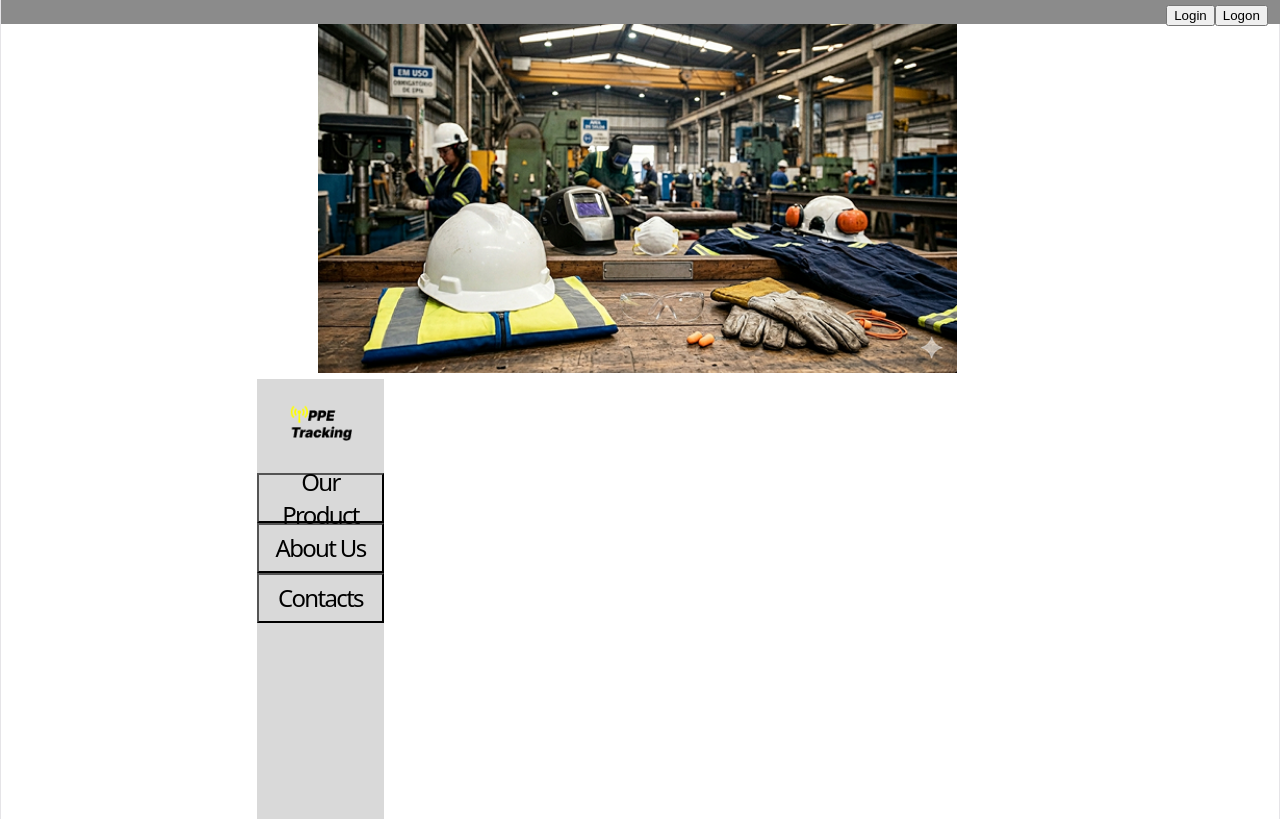
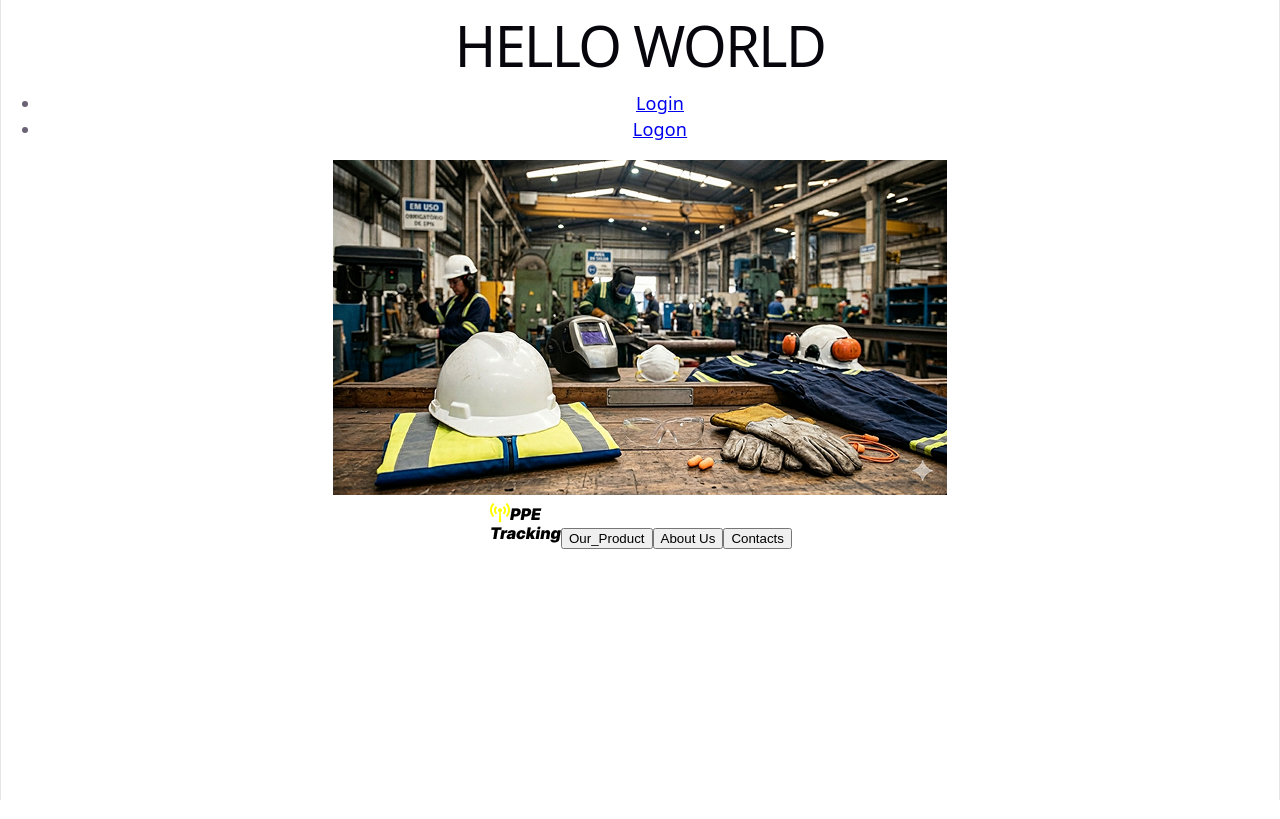
Before and after one commit to Miguel-Herculano-Viana/PPE-Tracking, a Vue app: page / in a window 1280 px wide. Built offline with nearby package versions, Linux system fonts and the light colour scheme.

Commit message:
Overall improvements

```diff
--- /dev/null
+++ b/src/views/About_Us.vue
@@ -0,0 +1,13 @@
+<script>
+import { useRouter } from 'vue-router'
+export default {
+    name: "AboutUs"
+}
+</script>
+<template>
+    <h1>About Us</h1>
+    <h2>
+        This system was developed by Miguel Herculano Viana, as an Academic Project for the University “SENAI Roberto Mange”, Located in Brazil.
+    </h2>
+    <img src="../assets/Rectangle 5.png">
+</template>
--- /dev/null
+++ b/src/views/Contacts.vue
@@ -0,0 +1,11 @@
+<script>
+import { useRouter } from 'vue-router'
+export default {
+    name: "Contacts"
+}
+</script>
+<template>
+    <h1>Contacts</h1>
+    <h2>You can contact me via E-mail in case of any issues, please, send your request to this address:</h2>
+    <h2>miguel.herculanoviana@gmail.com</h2>
+</template>
--- a/src/views/Landing.vue
+++ b/src/views/Landing.vue
@@ -3,146 +3,31 @@ import { useRouter } from 'vue-router'
 export default {
     name: "Landing"
 }
-
 </script>
 
 <template>
-    <div class = "body">
-        <div class="top_stripe">
-            <div class="buttons">
-                <router-link class="login" to="/Login">
-                    <button class="botao_login"> Login </button>
-                </router-link>
-                <router-link class="logon" to="/Logon">
-                    <button class="botao_logon"> Logon </button>
-                </router-link>
-            </div>
-        </div>
-        <section id="Landing" class="landing">
-            <img src="../assets/Gemini_Generated_Image_zi29uhzi29uhzi29 1.png" class="banner_image"> <img/>
-            <div class="information_esq">
-                <div class="selector">
-                    <img src="../assets/Group 2.png" class="logo"></img>
-                    <div src="product_info">
-                        <button class="Our_P">
-                        <h1 class="Texto_opcao1">
-                            Our Product
-                        </h1>
-                        </button>
-                    </div>
-                    <div class="about_us">
-                        <button class="Abt_us">
-                            <h1 class="Texto_opcao2">
-                                About Us
-                            </h1>
-                        </button>
-                    </div>
-                    <div class="contacts">
-                        <button class="cont">
-                            <h1 class="Texto_opcao3">
-                                Contacts
-                            </h1>
-                        </button>
-                    </div>
-                </div>
-            </div>
-            <div class="information_dir">
-            </div>
-        </section>
-    </div>
+    <body>
+        <h1>HELLO WORLD</h1>
+        <header class="gray_stripe">
+            <nav>
+                <ul>
+                    <li><a href="/Login">Login</a></li>
+                    <li><a href="/Logon">Logon</a></li>
+                </ul>
+            </nav>
+        </header>
+        <main>
+            <img src="../assets/Gemini_Generated_Image_zi29uhzi29uhzi29 1.png">
+            <section class="Selection">
+                <img src="../assets/Group 2.png" alt="">
+                <button class="Our_Product"><p>Our_Product</p></button>
+                <button class="About_Us"><p>About Us</p></button>
+                <button class="Contacts"><p>Contacts</p></button>
+            </section>
+        </main>
+    </body>
 </template>
 
 <style>
-
-body {
-    background-color: white;
-    width: 100%;
-    height: 100%;
-}
-
-.top_stripe {
-    background-color: #8B8B8B;
-    width: 100vw;
-    height: 3vh;
-    z-index: 1;
-}
-
-
-.banner_image{
-    z-index: 0;
-    width: 50%;
-    height: 50%;
-}
-
-.information_esq {
-    background-color: #D9D9D9FF;
-    width: 10%;
-    height: 55vh;
-    margin-left: 20%;
-}
-
-.logo {
-    width: 50%;
-    height: 50%;
-    margin-top: 20%;
-    margin-bottom: 20%;
-}
-
-.information_dir {
-    background-color: #D9D9D9FF;
-    width: 10%;
-    height: 10%;
-    z-index: 10;
-    margin-right: auto;
-}
-
-.Product_info{
-    height: 10px%;
-}
-
-.Our_P {
-    display: flex;
-    justify-content: center;
-    align-items: center;
-    background-color: #D9D9D9FF;
-    width: 100%;
-    height: 50px;
-}
-
-.Texto_opcao1 {
-    font-size: 24px;
-    color: black;
-}
-
-.Abt_us {
-    display: flex;
-    justify-content: center;
-    align-items: center;
-    background-color: #D9D9D9FF;
-    width: 100%;
-    height: 50px;
-}
-
-.Texto_opcao2 {
-    font-size: 24px;
-    color: black;
-}
-
-.cont {
-    display: flex;
-    justify-content: center;
-    align-items: center;
-    background-color: #D9D9D9FF;
-    width: 100%;
-    height: 50px;
-}
-
-.Texto_opcao3 {
-    font-size: 24px;
-    color: black;
-}
-
-.buttons {
-    padding-left: 90%;
-}
+/*  */
 </style>
--- a/src/views/Login.vue
+++ b/src/views/Login.vue
@@ -6,5 +6,18 @@ export default {
 </script>
 
 <template>
-    <h1>asdfhsankjsanfgiusanhfgkadklnbdafgidairugseklrsdçlvndklfvbnlkdfmg</h1>
+    <body>
+        <section>
+            <img src="../assets/Group 2.png">
+            <form action="" method="get" class="Username">
+                <label for="Name">Username</label>
+                <input type="text">
+            </form>
+            <form action="" method="get" class="Password">
+                <label for="Password">Password</label>
+                <input type="text">
+            </form>
+            <button class="Login"><p>Login</p></button>
+        </section>
+    </body>
 </template>
--- a/src/views/Logon.vue
+++ b/src/views/Logon.vue
@@ -5,5 +5,22 @@ export default {
 }
 </script>
 <template>
-    <h1>hello</h1>
+    <body>
+        <section>
+            <img src="../assets/Group 2.png">
+            <form action="" method="get" class="Username">
+                <label for="Name">Username</label>
+                <input type="text">
+            </form>
+            <form action="" method="get" class="Password">
+                <label for="Password">Password</label>
+                <input type="text">
+            </form>
+            <form action="" method="get" class="Repeat_Password">
+                <label for="Repeat_Password">Repeat_Password</label>
+                <input type="text">
+            </form>
+            <button class="Create"><p>Create Account</p></button>
+        </section>
+    </body>
 </template>
--- /dev/null
+++ b/src/views/Our_Product.vue
@@ -0,0 +1,32 @@
+<script>
+import { useRouter } from 'vue-router'
+export default {
+    name: "OurProd"
+}
+</script>
+<template>
+    <body>
+        <h1>Our Product</h1>
+        <h2>PPE Tracking is an HTML based software that keeps track of your Personal Protection Equipment across your
+organization (Technician School, Universities, Industries, Labs and so on).
+    Our system is simple and easy to use, with intuitive design and easy to understand language, you can check anywhere
+and anytime you want by logging into our system and navigating through our dashboards.
+        </h2>
+        <h2>Within our options, you will find useful tools like:</h2>
+        <h2>
+            • an automatic report every month with important information ;
+        </h2>
+        <h2>
+            • the CRUD method to manage your Employees and Equipment;
+        </h2>
+        <h2>
+            And more, create an account today and explore all of our functionalities!
+        </h2>
+        <img src="../assets/Gemini_Generated_Image_5epamn5epamn5epa 1.png">
+        <img src="../assets/Gemini_Generated_Image_me9frzme9frzme9f 1.png"
+    </body>
+
+</template>
+<style>
+/*  */
+</style>
```
Also changed, not shown: src/router/index.js (+7 -1 lines).
